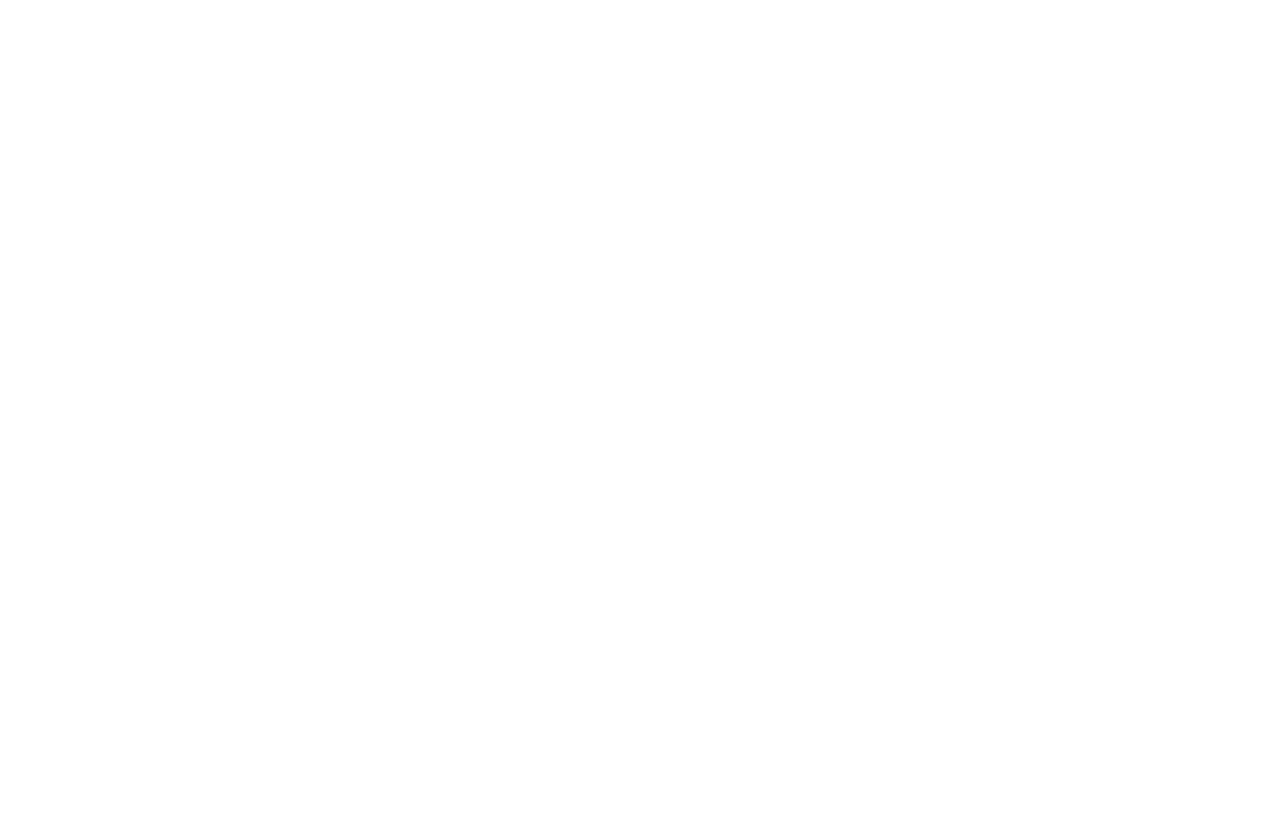
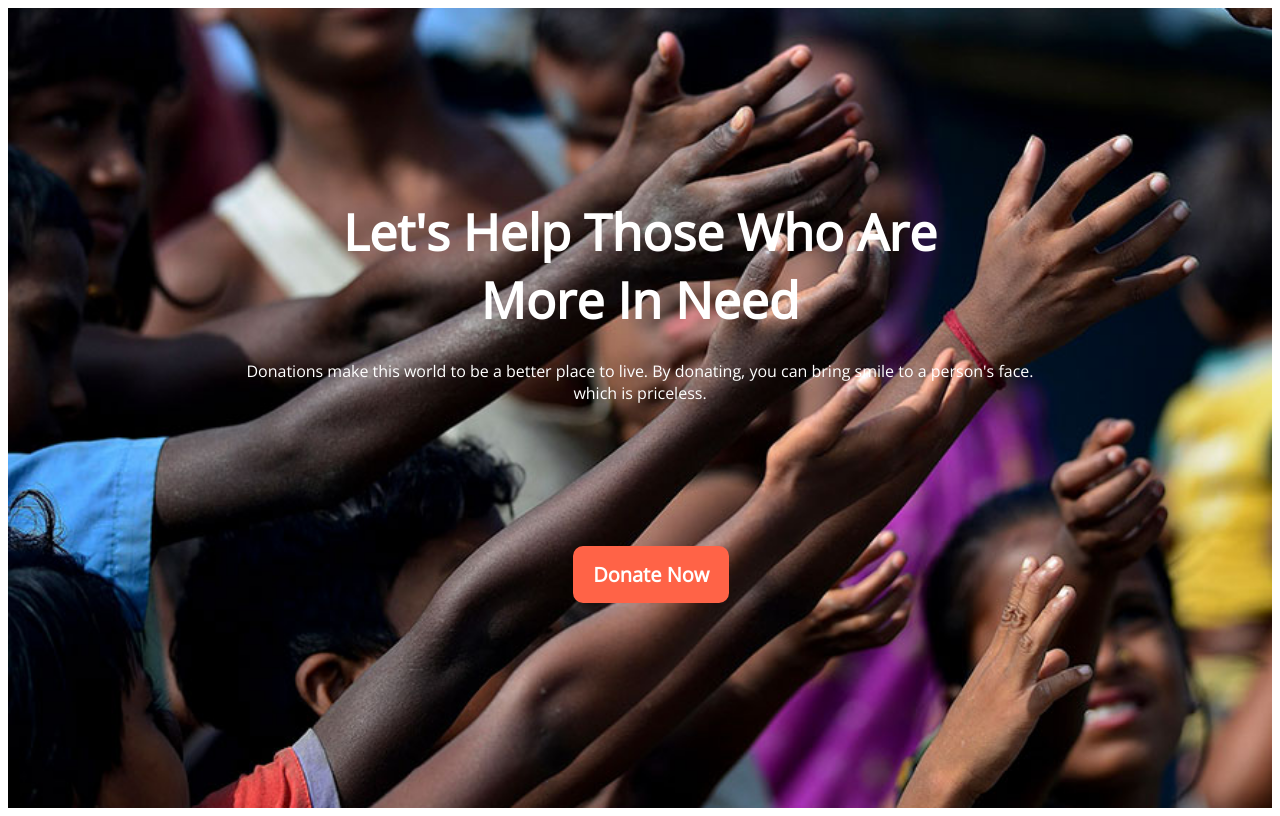
Before and after one commit to developeraurchie/donate-today, a plain HTML site: page index.html in a window 1280 px wide. Drawn offline with nearby package versions, Linux system fonts and the light colour scheme.

Commit message:
header added

```diff
--- a/index.html
+++ b/index.html
@@ -6,11 +6,29 @@
     <meta http-equiv="X-UA-Compatible" content="IE=edge">
     <meta name="viewport" content="width=device-width, initial-scale=1.0">
     <title>Donate Today</title>
+    <!-- Fonts........................................................................ -->
+    <link rel="preconnect" href="https://fonts.googleapis.com">
+    <link rel="preconnect" href="https://fonts.gstatic.com" crossorigin>
+    <link href="https://fonts.googleapis.com/css2?family=Open+Sans&display=swap" rel="stylesheet">
     <link rel="stylesheet" href="style.css">
 </head>
 
 <body>
+    <!-- Header section -->
+    <section class="top-banner">
+        <div class="banner-text">
+            <h1>Let's Help Those Who Are <br>More In Need</h1>
+            <p>Donations make this world to be a better place to live. By donating, you can bring smile to a person's
+                face.
+                <br>which is priceless.
+            </p>
 
+            <div class="link-button">
+                <a href="" type="button">Donate Now</a>
+            </div>
+        </div>
+
+    </section>
 </body>
 
 </html>
--- a/style.css
+++ b/style.css
@@ -0,0 +1,54 @@
+/* header section */
+.top-banner {
+    margin: 0;
+    padding: 0;
+    font-family: 'Open Sans', sans-serif;
+}
+
+.top-banner {
+    background-image: url(images/donation13.jpg);
+    background-size: cover;
+    background-repeat: no-repeat;
+    background-position: center;
+    width: 100%;
+    height: 100vh;
+}
+
+.banner-text {
+    margin: 0px;
+}
+
+.top-banner h1 {
+    font-size: 50px;
+    text-align: center;
+    padding-top: 15%;
+    color: #fff;
+    margin: 0;
+}
+
+.top-banner p {
+    text-align: center;
+    color: #fff;
+    padding: 10px;
+
+}
+
+.link-button {
+    position: absolute;
+
+    background-color: tomato;
+    top: 67%;
+    left: 44%;
+    margin: 10px 10px;
+    padding: 15px 20px;
+    border-radius: 10px;
+}
+
+.link-button a {
+    text-decoration: none;
+    font-size: 20px;
+    font-weight: bold;
+    color: #fff;
+    align-items: center;
+
+}
```
